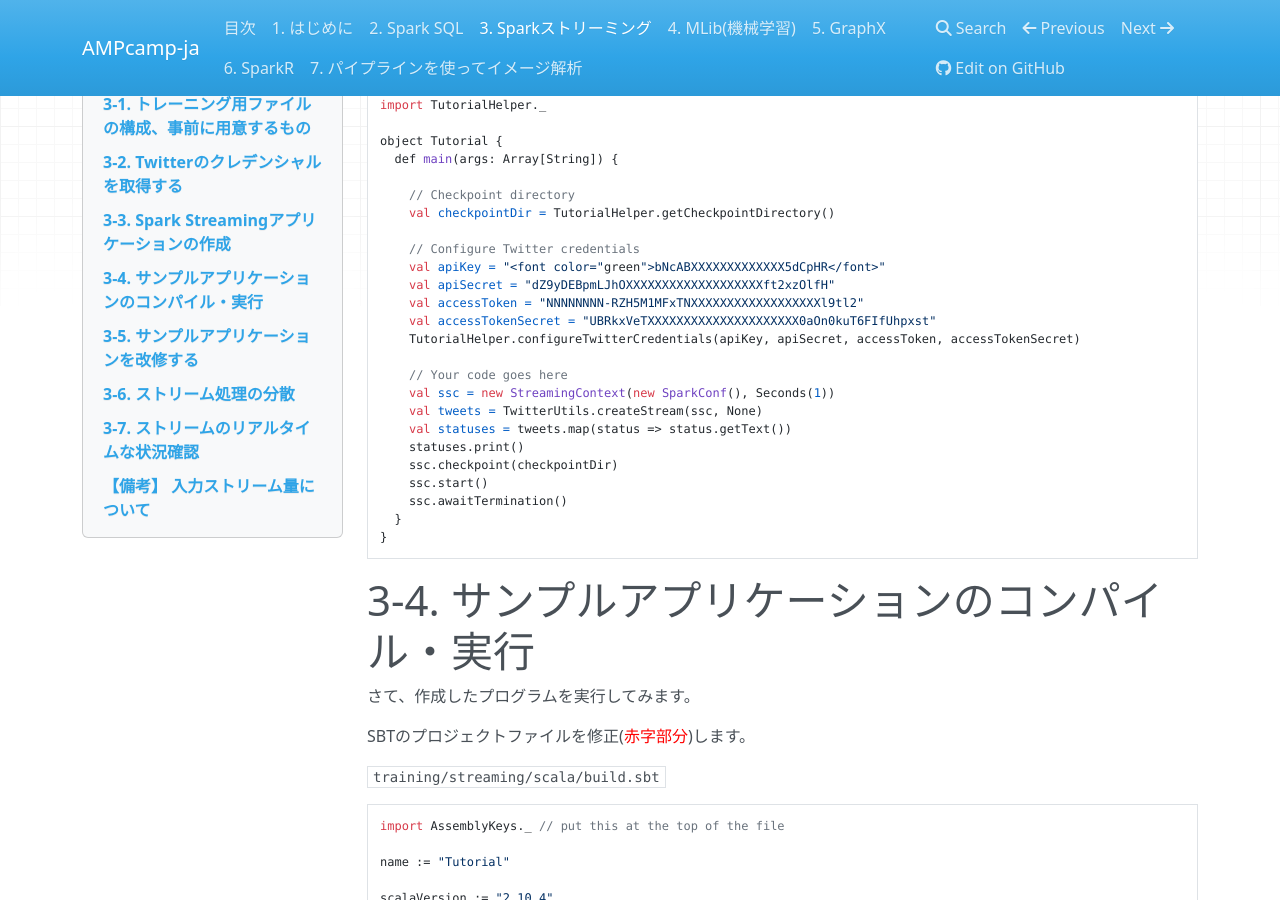
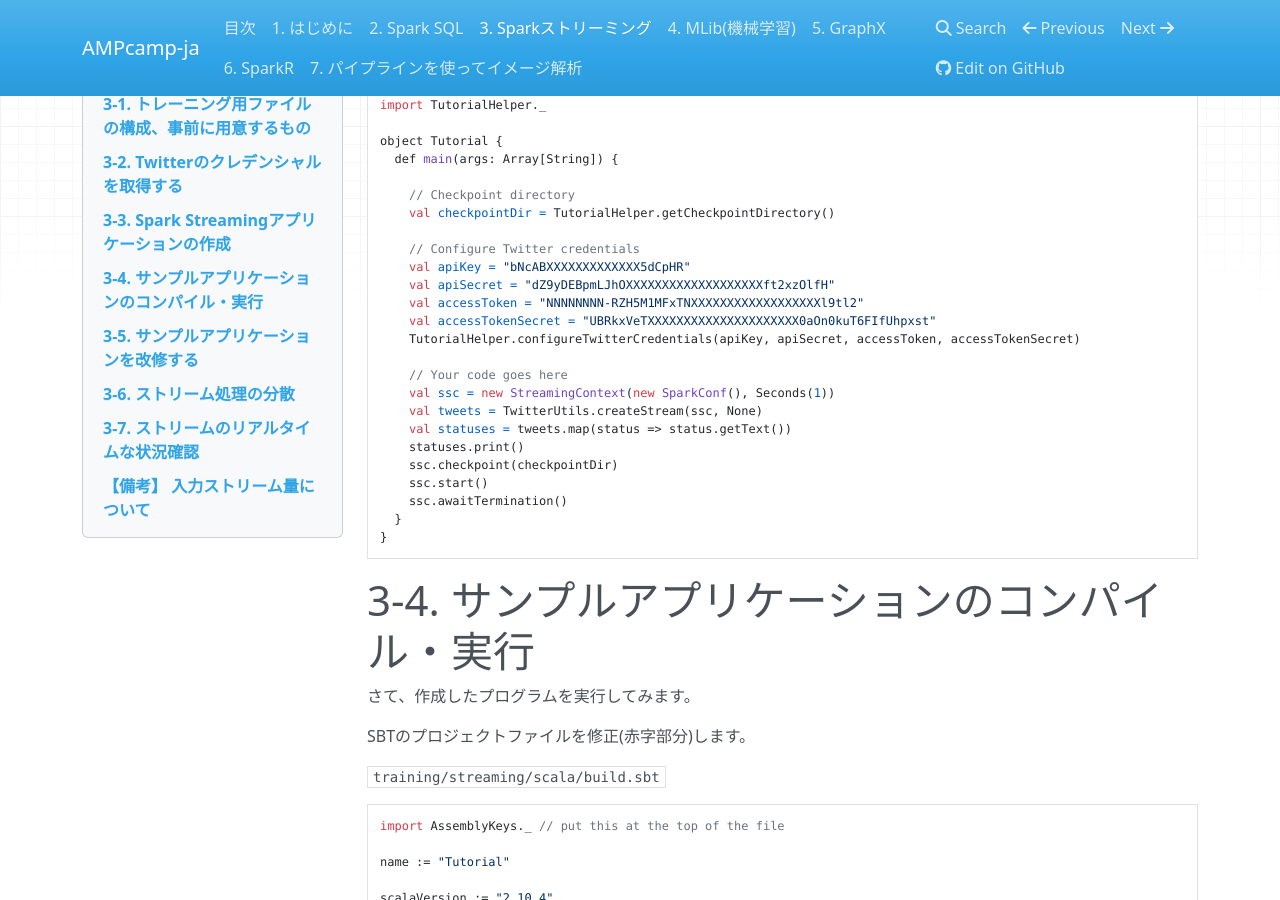
Before and after one commit to m-kiuchi/AMPcamp-ja, an MkDocs documentation site: the page built from docs/spark-streaming.md, in a window 1280 px wide and 900 px high, scrolled down 5743 px. Built offline with MkDocs 1.6.1, drawn with Linux system fonts in a browser that asks for light colours; nearby versions of some CDN libraries; old or Windows-style settings are respelled for this version of MkDocs.

Commit message:
Update spark-streaming.md

```diff
--- a/docs/spark-streaming.md
+++ b/docs/spark-streaming.md
@@ -168,7 +168,7 @@ object Tutorial {
     val checkpointDir = TutorialHelper.getCheckpointDirectory()
 
     // Configure Twitter credentials
-    val apiKey = "<font color="green">bNcABXXXXXXXXXXXXX5dCpHR</font>"
+    val apiKey = "bNcABXXXXXXXXXXXXX5dCpHR"
     val apiSecret = "dZ9yDEBpmLJhOXXXXXXXXXXXXXXXXXXXft2xzOlfH"
     val accessToken = "NNNNNNNN-RZH5M1MFxTNXXXXXXXXXXXXXXXXXXl9tl2"
     val accessTokenSecret = "UBRkxVeTXXXXXXXXXXXXXXXXXXXXX0aOn0kuT6FIfUhpxst"
@@ -189,7 +189,7 @@ object Tutorial {
 # 3-4. サンプルアプリケーションのコンパイル・実行
 さて、作成したプログラムを実行してみます。
 
-SBTのプロジェクトファイルを修正(<font color="red">赤字部分</font>)します。
+SBTのプロジェクトファイルを修正(赤字部分)します。
 
 `training/streaming/scala/build.sbt`
 
```
